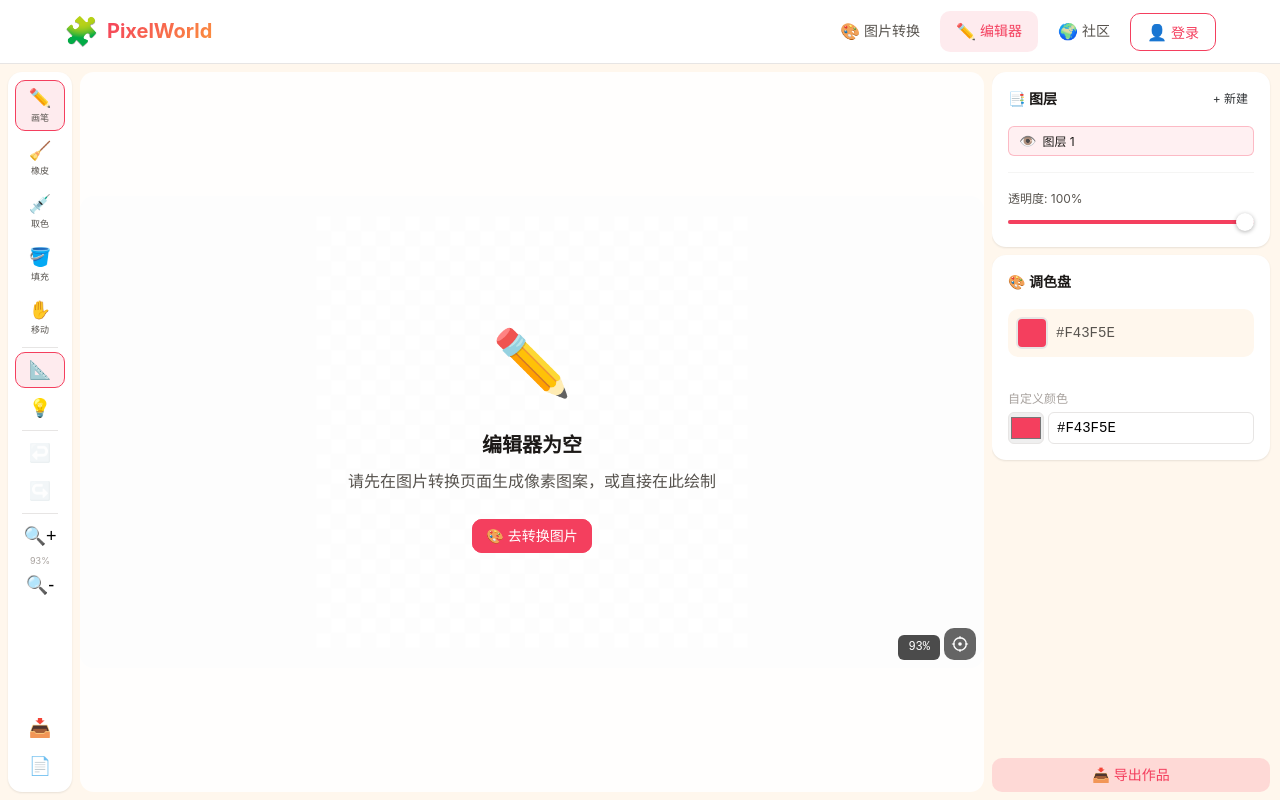
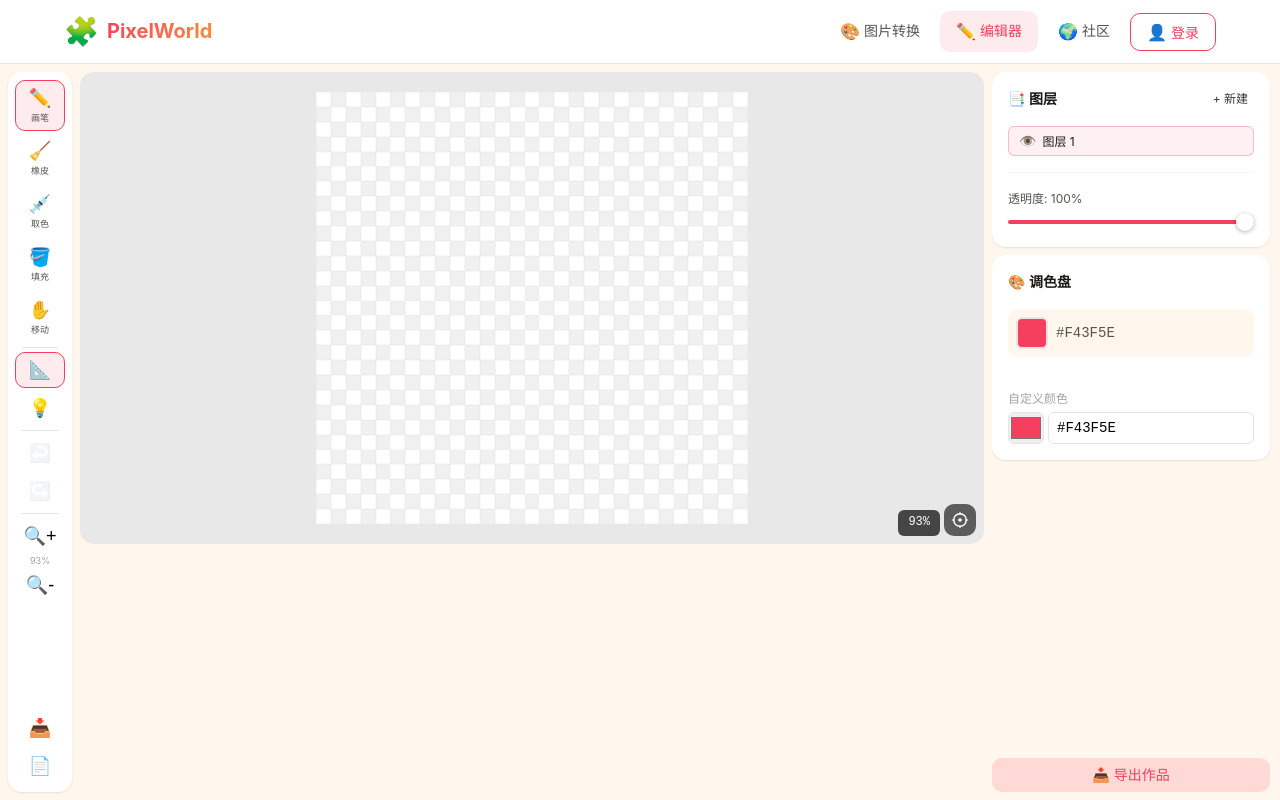
Before and after one commit to tianmaohao/PixelWorld, a Vue app: page /editor in a window 1280 px wide. Built offline with nearby package versions, Linux system fonts and the light colour scheme.

Commit message:
feat: 编辑器默认显示空白画布，无需先转换图片
去掉空状态遮罩，29x29画布始终可见，
用户可直接在编辑器中从零创作。

```diff
--- a/src/views/EditorView.vue
+++ b/src/views/EditorView.vue
@@ -32,13 +32,6 @@
         @color-picked="handleColorPicked"
         @modified="saveHistory"
       />
-
-      <div v-if="!store.result && store.editorPixels.size === 0" class="empty-state">
-        <div class="empty-icon">✏️</div>
-        <h3>编辑器为空</h3>
-        <p>请先在图片转换页面生成像素图案，或直接在此绘制</p>
-        <n-button type="primary" @click="$router.push('/convert')">🎨 去转换图片</n-button>
-      </div>
     </div>
 
     <!-- 右侧面板 -->
@@ -107,7 +100,7 @@
 
 <script setup lang="ts">
 import { ref, computed, onMounted, onUnmounted } from 'vue'
-import { NButton, NModal, useMessage } from 'naive-ui'
+import { NModal, useMessage } from 'naive-ui'
 import { useRouter } from 'vue-router'
 import { useProjectStore } from '@/stores/project'
 import type { EditorTool } from '@/types'
@@ -276,24 +269,6 @@ function handleExportPDF() {
   position: relative;
   min-width: 0;
   min-height: 0;
-  display: flex;
-  align-items: center;
-  justify-content: center;
-}
-
-.empty-state {
-  position: absolute;
-  inset: 0;
-  display: flex;
-  flex-direction: column;
-  align-items: center;
-  justify-content: center;
-  background: rgba($color-bg-white, 0.9);
-  border-radius: $radius-lg;
-  z-index: 5;
-  .empty-icon { font-size: 64px; margin-bottom: $spacing-md; }
-  h3 { font-size: $font-size-xl; margin-bottom: $spacing-sm; }
-  p { color: $color-text-secondary; margin-bottom: $spacing-lg; }
 }
 
 .editor-sidebar {
```
